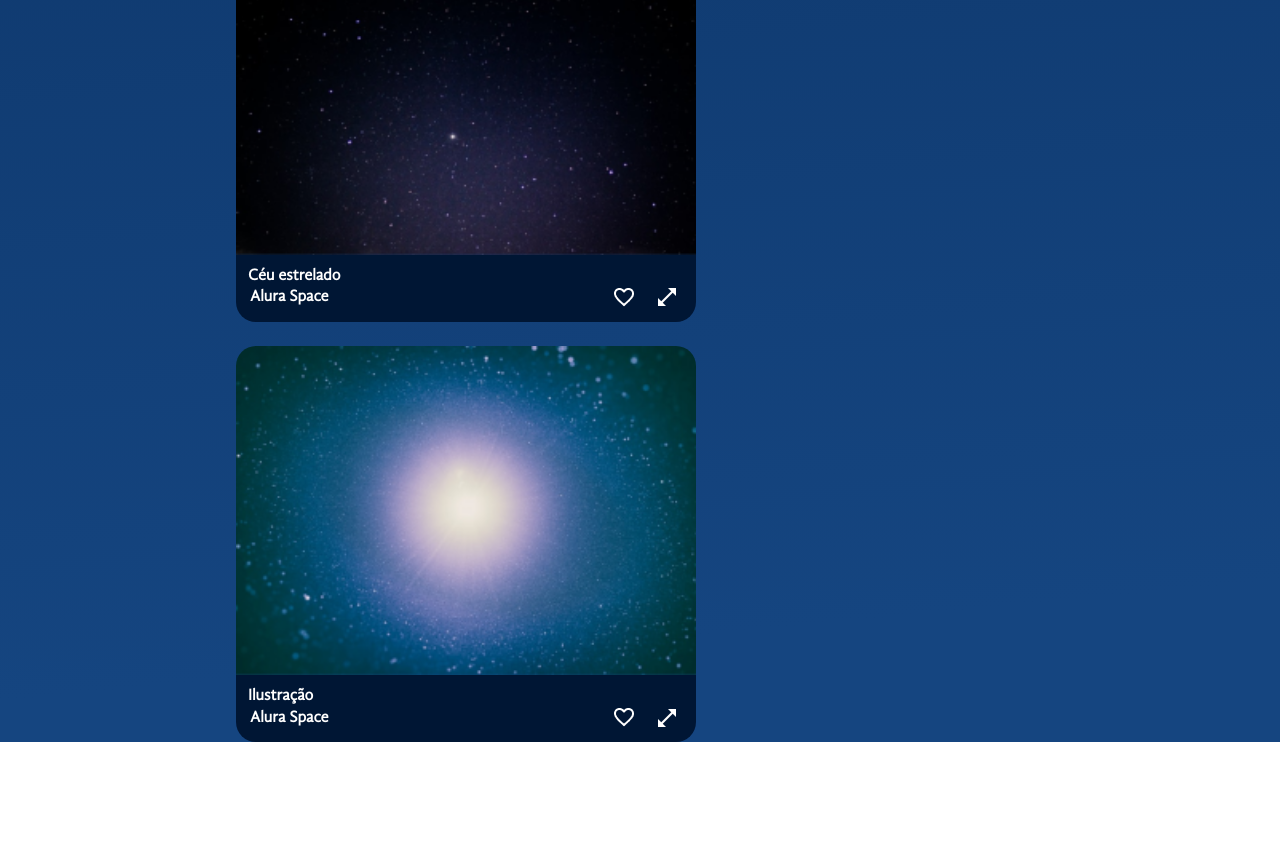
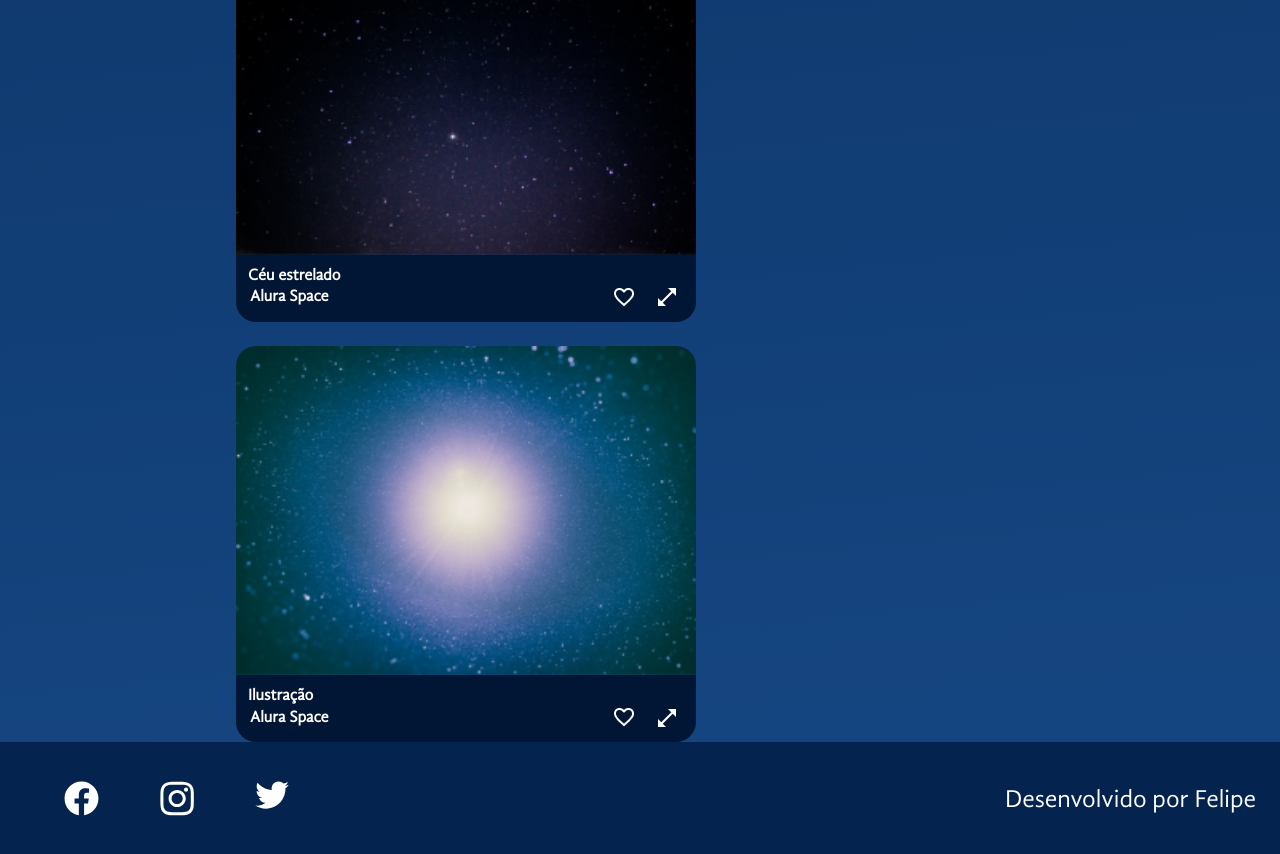
Before and after one commit to felfreitas/space-app, a React (Vite) app: page / in a window 1280 px wide. Shown: the part 4115-4969 px from the top of the page. Before the commit the page ends 4857 px from the top, so only its background shows below. Built offline with nearby package versions, Linux system fonts and the light colour scheme.

Commit message:
Criação e finalização do footer

```diff
--- a/src/App.jsx
+++ b/src/App.jsx
@@ -8,6 +8,7 @@ import Galeria from "./components/Galeria";
 import fotos from "./fotos.json";
 import { useEffect, useState } from "react";
 import ModalZoom from "./components/ModalZoom";
+import Rodape from "./components/Rodape";
 
 
 const FundoGradiente = styled.div`
@@ -62,7 +63,7 @@ const App = () => {
   useEffect(() => {
     const fotosFiltradas = fotos.filter(ft => {
 
-      const fotoFiltradaPorTag =  !tagSelecionada || ft.tagId === tagSelecionada;
+      const fotoFiltradaPorTag = !tagSelecionada || ft.tagId === tagSelecionada;
       const fotoFiltradaPorTexto = !textoDigitado || ft.titulo.toLowerCase().includes(textoDigitado.toLowerCase());
 
       return fotoFiltradaPorTag && fotoFiltradaPorTexto;
@@ -79,7 +80,7 @@ const App = () => {
       <EstilosGlobais />
       <AppContainer>
 
-        <Cabecalho textoDigitado={textoDigitado} setTextoDigitado={setTextoDigitado}/>
+        <Cabecalho textoDigitado={textoDigitado} setTextoDigitado={setTextoDigitado} />
         <MainContainer>
 
           <BarraLateral />
@@ -99,6 +100,7 @@ const App = () => {
           </ConteudoGaleria>
         </MainContainer>
       </AppContainer>
+      <Rodape />
 
       <ModalZoom foto={fotoSelecionada}
         aoFechar={() => setFotoSelecionada(null)}
--- /dev/null
+++ b/src/components/Rodape/index.jsx
@@ -0,0 +1,64 @@
+import styled from "styled-components";
+
+import socialMedia from "../../social-media.json";
+
+const RodapeEstilizado = styled.footer`
+    height:80px;
+    background-color:#04244F;
+    display:flex;
+    justify-content:space-between;
+    align-items:center;
+    margin:auto;
+    padding:19px 24px;
+
+    & > p{
+        color: #FFFFFF;
+        font-weight:500;
+        font-size:25px;
+    }
+
+`
+
+const Media = styled.ul`
+    display:flex;
+    gap:60px;
+
+    & > li{
+        list-style:none;
+        text-decoration: none;
+    }
+    & >a{
+        max-width:100%
+    }
+
+    `
+const ImagemEstilizada = styled.img`
+   width:35px;
+    /* gap:60px; */
+
+`
+
+const Rodape = () => {
+
+    return (
+        <RodapeEstilizado>
+            <Media>
+                {socialMedia.map(icone =>
+                    <li>
+
+                        <a href="#">
+                            <ImagemEstilizada src={icone.path} alt={icone.nome} />
+                        </a>
+                    </li>
+
+                )}
+            </Media>
+
+            <p>Desenvolvido por Felipe</p>
+
+        </RodapeEstilizado>
+    )
+}
+
+
+export default Rodape;
--- /dev/null
+++ b/src/social-media.json
@@ -0,0 +1,17 @@
+[
+    {
+      "nome": "Facebook",
+      "path": "/imagens/sociais/facebook.svg",
+      "id": "1"
+    },
+    {
+      "nome": "Instagram",
+      "path": "/imagens/sociais/instagram.svg",
+      "id": "2"
+    },
+    {
+      "nome": "Twitter",
+      "path": "/imagens/sociais/twitter.svg",
+      "id": "3"
+    }
+  ]
```
